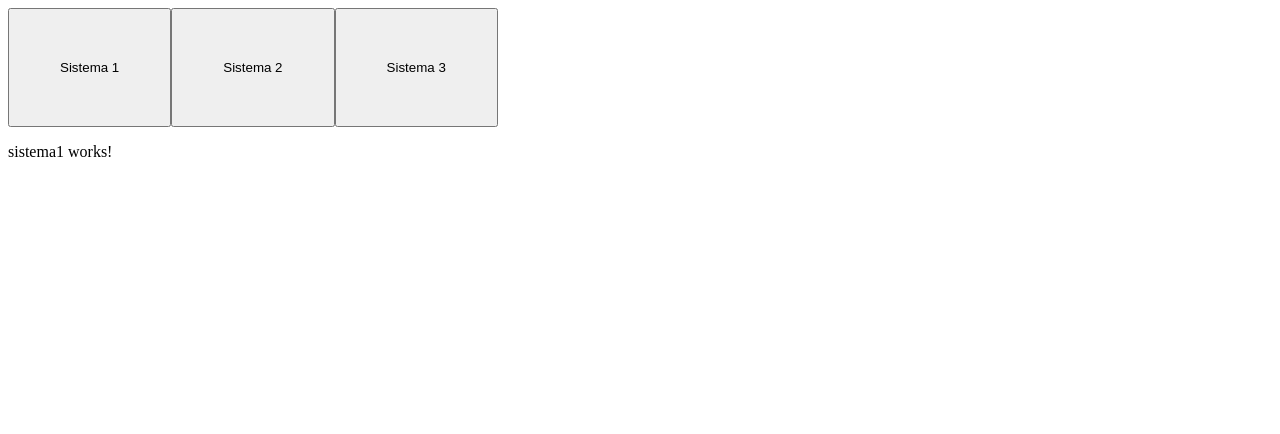
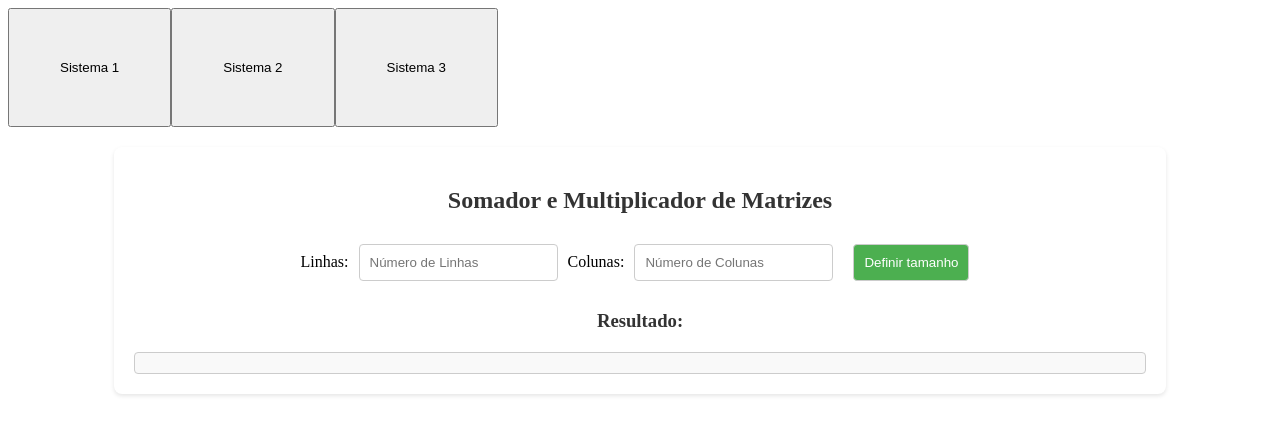
Before and after one commit to GustavoCanuto/typescript-escalonamento-de-matrix, an Angular app in the folder projeto-matematica/: page / in a window 1280 px wide. Shown: the top 434 px of the page. Built offline with nearby package versions, Linux system fonts and the light colour scheme.

Commit message:
meu primeiro commit :)

```diff
--- a/projeto-matematica/src/app/componentes/sistema1/sistema1.component.css
+++ b/projeto-matematica/src/app/componentes/sistema1/sistema1.component.css
@@ -0,0 +1,51 @@
+body {
+            font-family: Arial, sans-serif;
+            background-color: #e6e6e6;
+            color: #333;
+        }
+        #container {
+            margin: 20px auto;
+            text-align: center;
+            width: 80%;
+            background-color: #fff;
+            padding: 20px;
+            border-radius: 8px;
+            box-shadow: 0 2px 4px rgba(0, 0, 0, 0.1);
+        }
+        input, button {
+            padding: 10px;
+            margin: 10px;
+            border: 1px solid #ccc;
+            border-radius: 4px;
+        }
+        button {
+            background-color: #4CAF50;
+            color: white;
+            cursor: pointer;
+        }
+        button:hover {
+            background-color: #45a049;
+        }
+        h2, h3 {
+            color: #333;
+        }
+        #matrixOperation {
+            margin-top: 20px;
+        }
+        #result {
+            margin-top: 20px;
+            display: grid;
+            grid-template-columns: repeat(auto-fit, minmax(60px, 1fr));
+            gap: 5px;
+            padding: 10px;
+            border: 1px solid #ccc;
+            border-radius: 4px;
+            background-color: #f9f9f9;
+            text-align: center;
+        }
+        .cell {
+            padding: 10px;
+            border: 1px solid #ccc;
+            border-radius: 4px;
+            background-color: white;
+        }
--- a/projeto-matematica/src/app/componentes/sistema1/sistema1.component.html
+++ b/projeto-matematica/src/app/componentes/sistema1/sistema1.component.html
@@ -1 +1,147 @@
-<p>sistema1 works!</p>
+
+    <div id="container">
+        <h2>Somador e Multiplicador de Matrizes</h2>
+        <div>
+            <label for="linhas">Linhas:</label>
+            <input type="number" id="rows" placeholder="Número de Linhas" min="1">
+            <label for="columns">Colunas:</label>
+            <input type="number" id="columns" placeholder="Número de Colunas" min="1">
+            <button onclick="criarInputsMatriz()">Definir tamanho</button>
+        </div>
+        <form id="matrixForm" onsubmit="processarMatrizes(event)">
+            <!-- Inputs das matrizes serão gerados aqui -->
+        </form>
+        <div id="matrixOperation" style="display: none;">
+            <button onclick="somarMatrizes()">Somar Matrizes</button>
+            <button onclick="multiplicarMatrizes()">Multiplicar Matrizes</button>
+        </div>
+        <h3>Resultado:</h3>
+        <div id="result"></div>
+
+    </div>
+
+    <script>
+        let matriz1 = [];
+        let matriz2 = [];
+        let linhas, colunas;
+
+        function criarInputsMatriz() {
+            linhas = parseInt(document.getElementById('rows').value);
+            colunas = parseInt(document.getElementById('columns').value);
+            const formulario = document.getElementById('matrixForm');
+            formulario.innerHTML = '';
+
+            for (let i = 0; i < 2; i++) {
+                const tituloMatriz = document.createElement('h4');
+                tituloMatriz.textContent = `Matriz ${i + 1}`;
+                formulario.appendChild(tituloMatriz);
+                const divMatriz = document.createElement('div');
+                divMatriz.id = `matriz${i + 1}`;
+                for (let r = 0; r < linhas; r++) {
+                    for (let c = 0; c < colunas; c++) {
+                        const input = document.createElement('input');
+                        input.type = 'number';
+                        input.id = `m${i + 1}${r}${c}`;
+                        input.placeholder = `M${i + 1}[${r}][${c}]`;
+                        // Autopreenchimento com zero se o campo estiver vazio
+                        input.value = 0;
+                        divMatriz.appendChild(input);
+                    }
+                    divMatriz.appendChild(document.createElement('br'));
+                }
+                formulario.appendChild(divMatriz);
+            }
+            document.getElementById('matrixOperation').style.display = 'block';
+        }
+
+        function obterMatriz(idMatriz) {
+            const matriz = [];
+            for (let r = 0; r < linhas; r++) {
+                const linha = [];
+                for (let c = 0; c < colunas; c++) {
+                    const valor = parseFloat(document.getElementById(`${idMatriz}${r}${c}`).value);
+                    // Se o campo estiver vazio ou não for um número válido, definir como 0
+                    linha.push(isNaN(valor) ? 0 : valor);
+                }
+                matriz.push(linha);
+            }
+            return matriz;
+        }
+
+        function validarMatrizesPreenchidas() {
+            for (let r = 0; r < linhas; r++) {
+                for (let c = 0; c < colunas; c++) {
+                    const valorMatriz1 = parseFloat(document.getElementById(`m1${r}${c}`).value);
+                    const valorMatriz2 = parseFloat(document.getElementById(`m2${r}${c}`).value);
+                    if (isNaN(valorMatriz1) || isNaN(valorMatriz2)) {
+                        alert('Por favor, preencha todos os campos das matrizes com valores numéricos.');
+                        return false; // Retorna falso se houver campos não preenchidos
+                    }
+                }
+            }
+            return true; // Retorna verdadeiro se todas as matrizes estiverem preenchidas
+        }
+
+        function somarMatrizes() {
+            if (!validarMatrizesPreenchidas()) {
+                return; // Interrompe a operação se as matrizes não estiverem completamente preenchidas
+            }
+
+            matriz1 = obterMatriz('m1');
+            matriz2 = obterMatriz('m2');
+            const resultadoMatriz = [];
+            for (let r = 0; r < linhas; r++) {
+                const linha = [];
+                for (let c = 0; c < colunas; c++) {
+                    linha.push(matriz1[r][c] + matriz2[r][c]);
+                }
+                resultadoMatriz.push(linha);
+            }
+            exibirResultado(resultadoMatriz);
+        }
+
+        function multiplicarMatrizes() {
+            if (!validarMatrizesPreenchidas()) {
+                return; // Interrompe a operação se as matrizes não estiverem completamente preenchidas
+            }
+
+            matriz1 = obterMatriz('m1');
+            matriz2 = obterMatriz('m2');
+            const resultadoMatriz = [];
+            for (let r = 0; r < linhas; r++) {
+                const linha = [];
+                for (let c = 0; c < colunas; c++) {
+                    let soma = 0;
+                    for (let k = 0; k < colunas; k++) {
+                        soma += matriz1[r][k] * matriz2[k][c];
+                    }
+                    linha.push(soma);
+                }
+                resultadoMatriz.push(linha);
+            }
+            exibirResultado(resultadoMatriz);
+        }
+
+        function exibirResultado(matriz) {
+            const divResultado = document.getElementById('result');
+            divResultado.innerHTML = '';
+
+            matriz.forEach(row => {
+                const rowDiv = document.createElement('div');
+                rowDiv.classList.add('row');
+
+                row.forEach(value => {
+                    const cellDiv = document.createElement('div');
+                    cellDiv.classList.add('cell');
+                    cellDiv.textContent = value;
+                    rowDiv.appendChild(cellDiv);
+                });
+
+                divResultado.appendChild(rowDiv);
+            });
+        }
+
+        function processarMatrizes(evento) {
+            evento.preventDefault();
+        }
+    </script>
```
Also changed, not shown: 1 other file (tests, documents, lock files or other folders).
